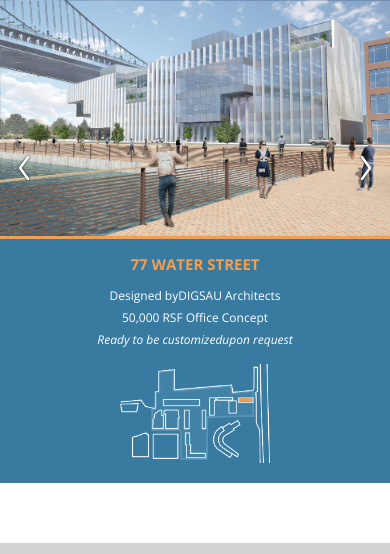
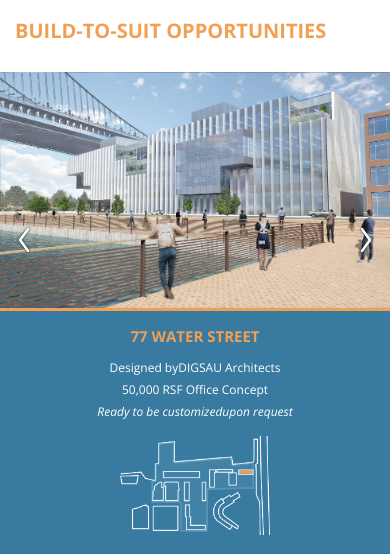
Before and after one commit to aaronfrey-freelance/PepperLillie-Camden-Waterfront, a PHP site: a page that uses build-to-suit-opportunities.php in a window 390 px wide. Shown: the part 80-634 px from the top of the page. Run offline with PHP 8.4, Linux system fonts and the light colour scheme; some libraries are stand-ins or nearby versions.

Commit message:
client changes

```diff
--- a/build-to-suit-opportunities.php
+++ b/build-to-suit-opportunities.php
@@ -10,6 +10,14 @@
   <body id="<?php echo $page_name; ?>">
 
     <?php include 'partials/header.php'; ?>
+
+    <div class="container">
+      <div class="row visible-xs">
+        <div class="col-md-12">
+          <h1>Build-to-Suit Opportunities</h1>
+        </div>
+      </div>
+    </div>
 
     <div class="slider">
       <div class="custom-slide">
--- a/css/main.css
+++ b/css/main.css
@@ -304,6 +304,10 @@ ul {
 }
 
 /* Built to Suit */
+
+#build-to-suit-opportunities h1 {
+  font-size: 20px;
+}
 
 #build-to-suit-opportunities .custom-slide>img {
   border-bottom: 3px solid #f1a053;
```
